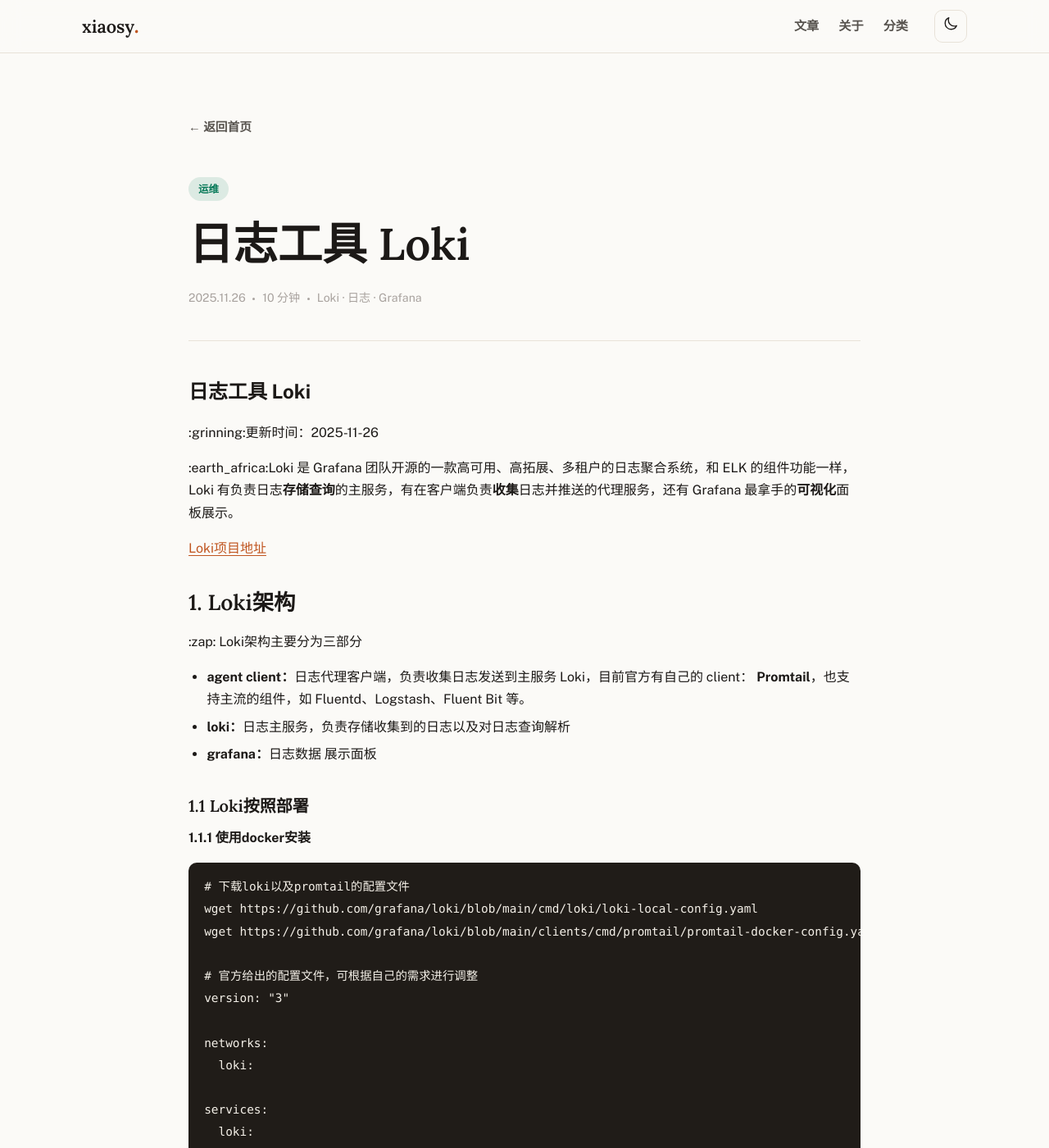
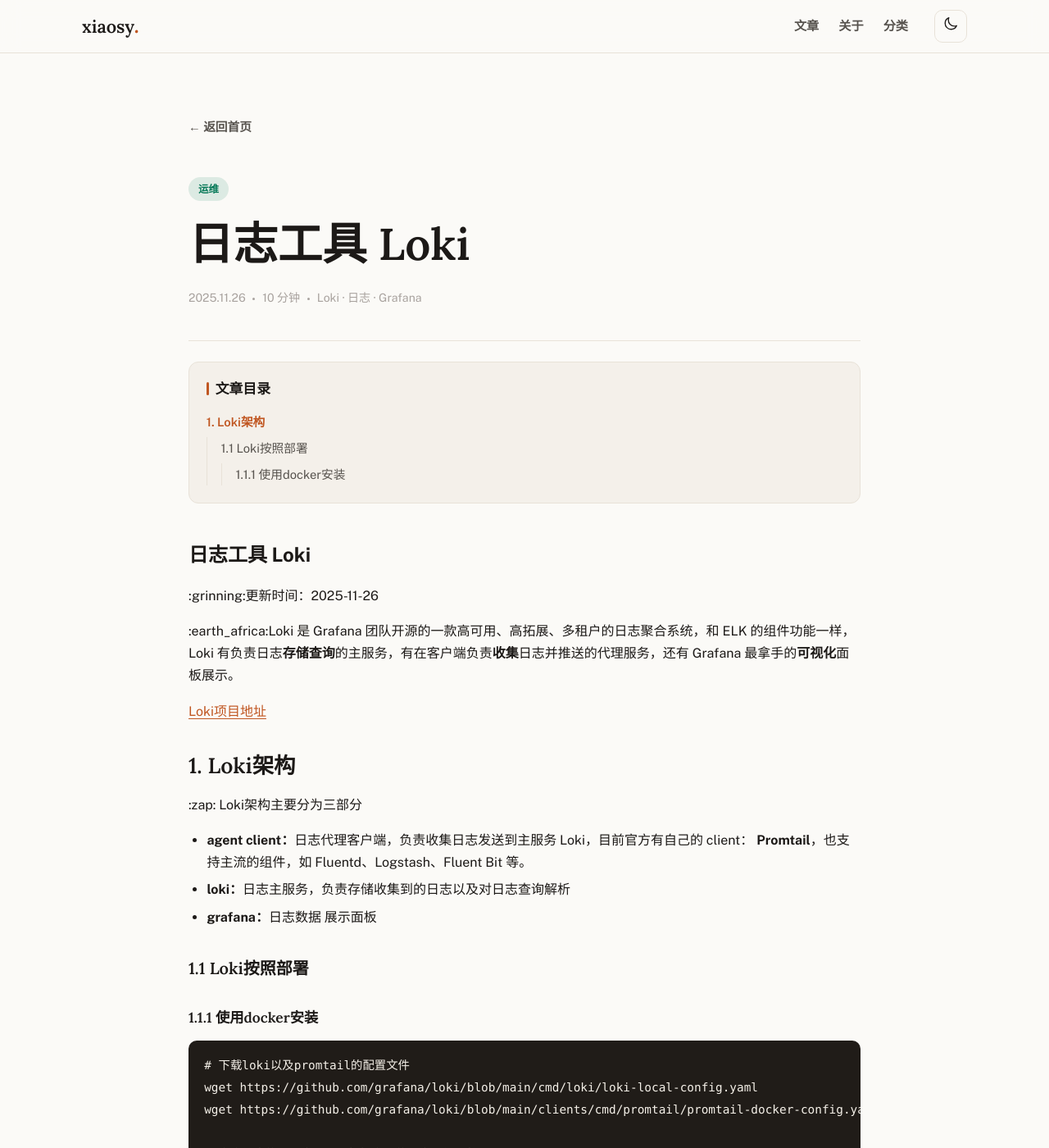
Before and after one commit to yangqianjing/Y, a Jekyll site: the page built from _posts/2025-11-26-loki.md, in a window 1280 px wide and 1400 px high. Shown: the whole window at 82% size. Built offline with Jekyll 4.4.1, drawn with Linux system fonts in a browser that asks for light colours; some of the changed lines change nothing that is shown.

Commit message:
blog: 文章页添加目录/大纲功能

```diff
--- a/_layouts/post.html
+++ b/_layouts/post.html
@@ -43,6 +43,12 @@
           {% endif %}
         </div>
       </header>
+
+      <nav class="toc" id="toc" aria-label="文章目录" hidden>
+        <div class="toc-title">文章目录</div>
+        <ol class="toc-list" id="tocList"></ol>
+      </nav>
+
       <div class="article-content">
         {{ content }}
       </div>
@@ -63,6 +69,75 @@
       dark ? root.removeAttribute('data-theme') : root.setAttribute('data-theme', 'dark');
       localStorage.setItem('theme', dark ? 'light' : 'dark');
     });
+
+    // 文章目录（大纲）：扫描 h2/h3/h4 生成，点击锚点跳转，滚动时高亮当前章节
+    (() => {
+      const nav = document.getElementById('toc');
+      const content = document.querySelector('.article-content');
+      if (!nav || !content) return;
+      const headings = content.querySelectorAll('h2, h3, h4');
+      if (headings.length === 0) return;
+
+      const usedIds = new Set();
+      headings.forEach((heading, index) => {
+        if (!heading.id) {
+          const base = heading.textContent.trim().toLowerCase()
+            .replace(/\s+/g, '-')
+            .replace(/[^\w\u4e00-\u9fa5-]/g, '')
+            .replace(/-{2,}/g, '-')
+            .replace(/^-|-$/g, '');
+          heading.id = base || 'section-' + index;
+        }
+        if (usedIds.has(heading.id)) heading.id += '-' + index;
+        usedIds.add(heading.id);
+      });
+
+      const root = { children: [] };
+      const stack = [root];
+      headings.forEach((heading) => {
+        const level = Number(heading.tagName[1]);
+        while (stack.length > 1 && stack[stack.length - 1].level >= level) stack.pop();
+        const node = { level, id: heading.id, text: heading.textContent.trim(), children: [] };
+        stack[stack.length - 1].children.push(node);
+        stack.push(node);
+      });
+
+      const list = document.getElementById('tocList');
+      const fill = (nodes, container) => {
+        nodes.forEach((node) => {
+          const li = document.createElement('li');
+          const link = document.createElement('a');
+          link.href = '#' + node.id;
+          link.textContent = node.text;
+          link.className = 'toc-link';
+          li.appendChild(link);
+          container.appendChild(li);
+          if (node.children.length) {
+            const sub = document.createElement('ol');
+            li.appendChild(sub);
+            fill(node.children, sub);
+          }
+        });
+      };
+      fill(root.children, list);
+
+      const links = list.querySelectorAll('.toc-link');
+      let activeId = '';
+      const update = () => {
+        let current = headings[0];
+        for (const heading of headings) {
+          if (heading.getBoundingClientRect().top <= 96) current = heading;
+          else break;
+        }
+        if (current.id !== activeId) {
+          activeId = current.id;
+          links.forEach((link) => link.classList.toggle('active', link.getAttribute('href') === '#' + activeId));
+        }
+      };
+      window.addEventListener('scroll', update, { passive: true });
+      update();
+      nav.hidden = false;
+    })();
   </script>
 </body>
 </html>
--- a/assets/css/post.css
+++ b/assets/css/post.css
@@ -47,3 +47,15 @@
 .site-footer a{font-weight:600;color:var(--ink-2)}
 .site-footer p{margin-top:.6rem}
 @media (max-width:560px){.nav{gap:1rem}.nav-links{gap:.8rem;font-size:.86rem}.article-shell{padding-top:48px}.article-header{padding-top:2.2rem}}
+
+.article-content h2,.article-content h3,.article-content h4{font-family:var(--font-serif);line-height:1.35;margin:2.2rem 0 .8rem;scroll-margin-top:86px}
+.article-content h2{font-size:1.65rem}.article-content h3{font-size:1.25rem}.article-content h4{font-size:1.08rem}
+.toc{background:var(--surface-2);border:1px solid var(--border);border-radius:12px;padding:1.1rem 1.3rem;margin:1.6rem 0 0}
+.toc-title{display:flex;align-items:center;gap:.5rem;font-family:var(--font-serif);font-weight:600;font-size:1.05rem;color:var(--ink)}
+.toc-title::before{content:"";width:3px;height:1em;border-radius:2px;background:var(--accent)}
+.toc-list{list-style:none;margin:.8rem 0 0;padding:0}
+.toc-list ol{list-style:none;margin:.3rem 0 .2rem;padding-left:1.05rem;border-left:1px solid var(--border)}
+.toc-list li{margin:.22rem 0}
+.toc-link{display:inline-block;color:var(--ink-2);font-size:.92rem;line-height:1.55;border-radius:6px;padding:.08rem .4rem;margin-inline:-.4rem;transition:color .15s,background .15s}
+.toc-link:hover{color:var(--accent);background:var(--accent-soft)}
+.toc-link.active{color:var(--accent);font-weight:600}
```
